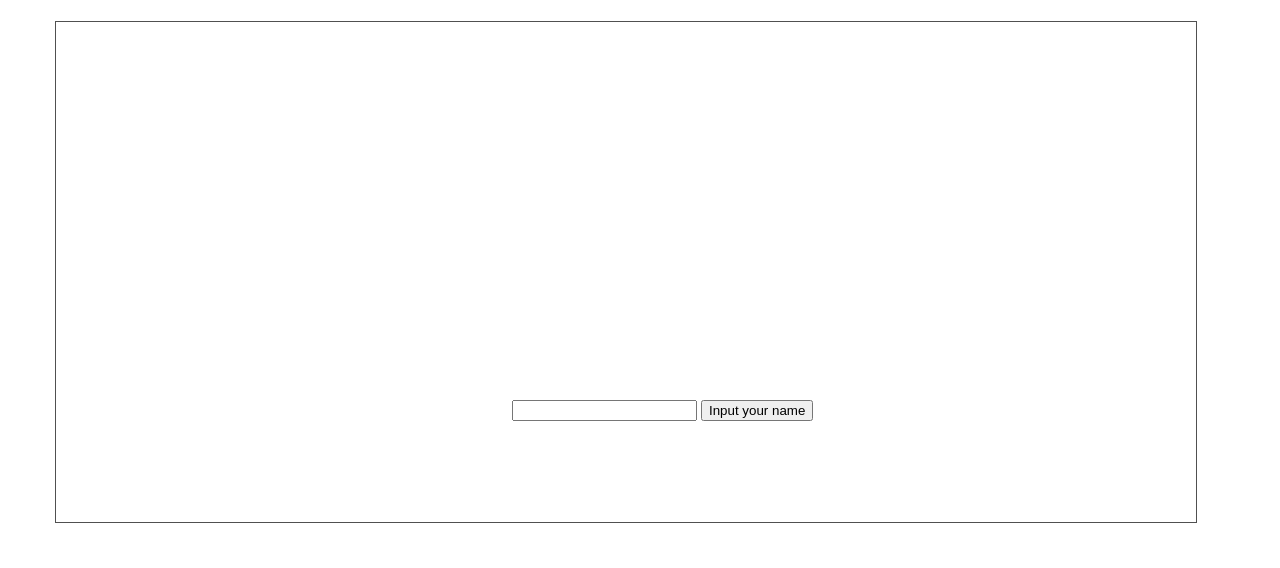
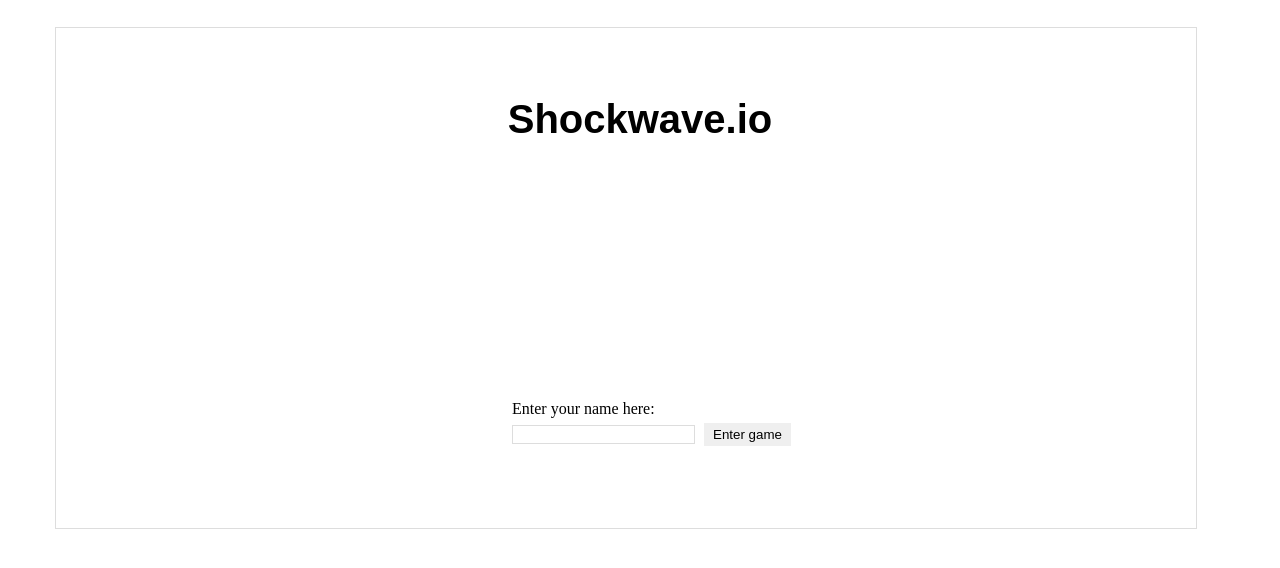
Before and after one commit to Teggoon/Shockwaveio-Online-Multiplayer, a plain HTML site: page index.html in a window 1280 px wide. Drawn offline with nearby package versions, Linux system fonts and the light colour scheme; no server answers; a web font is replaced by a local one.

Commit message:
changed some CSS styling

```diff
--- a/index.html
+++ b/index.html
@@ -4,15 +4,22 @@
         <meta charset="utf-8" />
         <title>Shockwave.io</title>
         <style>
+
+        @font-face {
+          font-family: Phage;
+          src: url(Phage_Rough.oft) format(opentype);
+        }
         #myCanvas {
           position: absolute;
           left: 55px;
-          border:1px solid #505050;
+          border:1px solid #DDDDDD;
+          z-index: -1;
         }
         #textBlock {
           position: absolute;
           left: 40%;
           top: 50%;
+          height:100px;
         }
         #messages {
           overflow:auto;
@@ -21,6 +28,28 @@
           height:70px;
         }
         h1 {
+          position: relative;
+          top:70px;
+          font-size: 40px;
+          font-family: Phage, "Dead Kansas", Arial;
+        }
+        #header  {
+          text-align: center;
+          z-index:10;
+        }
+        #button {
+          border: none;
+          margin: 5px 5px;
+          padding: 4px 9px;
+        }
+        #button:hover {
+          background-color: #DDDDDD;
+          border: none;
+          margin: 5px 5px;
+          padding: 4px 9px;
+        }
+        #inputbox {
+          border: 1px solid #DDDDDD;
         }
 
         </style>
@@ -32,13 +61,15 @@
 
     <body>
 
-        <h1></h1>
 
 
         <canvas id="myCanvas" width="1140" height="500">
           Your browser does not support the HTML5 canvas tag.
         </canvas>
 
+        <div id="header">
+        <h1 class="toHide">Shockwave.io</h1>
+        </div>
 
 
         <script>
@@ -432,7 +463,10 @@
         socket.emit("name", x);
         //document.getElementById("button").innerHTML = "Enter Message";
         givenName = true;
-        document.getElementById("button").style.visibility = "hidden";
+        var hideObjects = document.getElementsByClassName ("toHide");
+        for (var i = 0; i < hideObjects.length; i++){
+          hideObjects[i].style.visibility = "hidden";
+        }
         document.getElementById("textBlock").style.left = "74px";
         document.getElementById("textBlock").style.top = "70%";
     }
@@ -450,7 +484,7 @@
       var ctx = c.getContext("2d");
 
       ctx.beginPath();
-      ctx.rect(0, 0, canvasWidth, canvasHeight);
+      ctx.rect(-10, -10, canvasWidth + 20, canvasHeight + 20);
       ctx.fillStyle = "white";
       ctx.fill();
 
@@ -583,9 +617,10 @@
 
 
         <div id="textBlock">
+        <div class="toHide">Enter your name here:</div>
         <input onfocus="if (this.value == 'Enter message'){this.value='';}" onblur="if (this.value == ''){this.value='Enter message';}" id="inputbox" type="text" name="inputText" value="" autocomplete="off">
 
-        <button id="button" onClick=sendStuff()>Input your name</button>
+        <button id="button" class="toHide" onClick=sendStuff()>Enter game</button>
         <div id="messages"></div>
         </div>
       <script>
```
